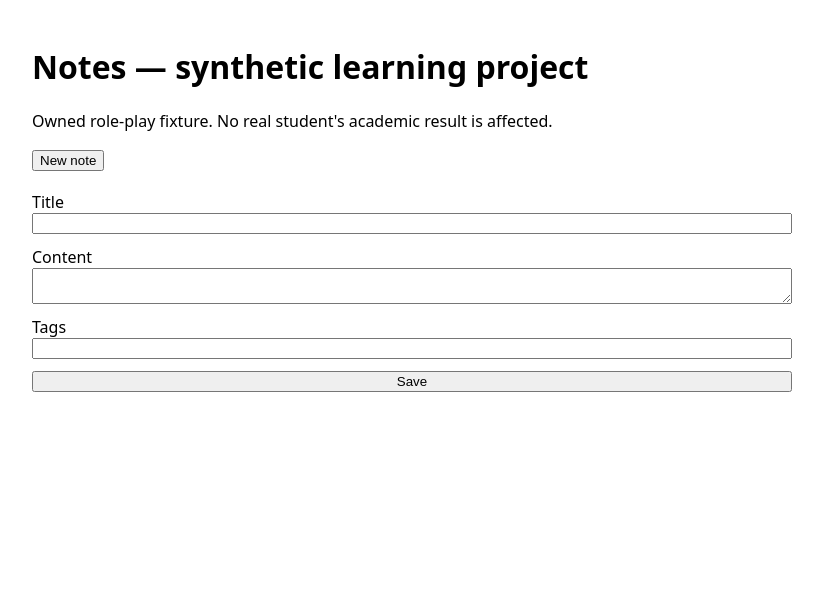
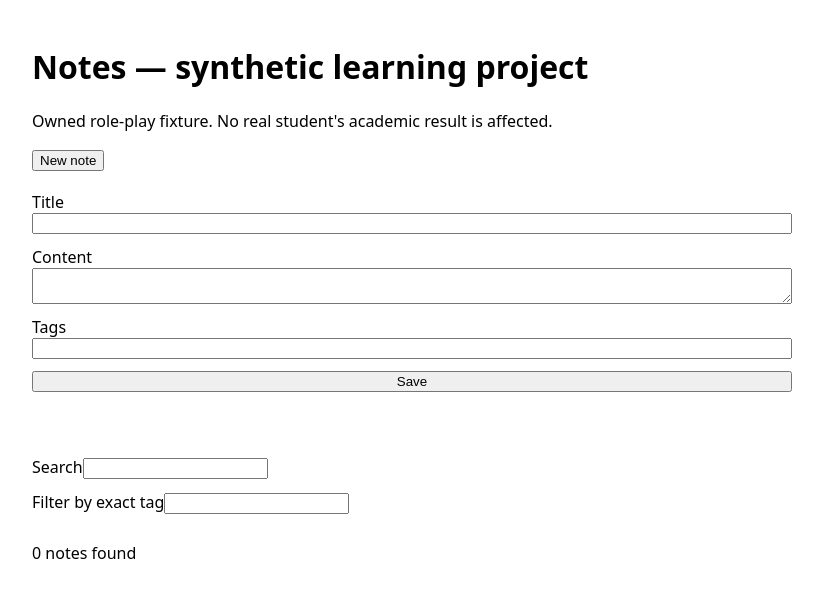
Before and after one commit to hbuivanhoi6-stack/vintern-so-tay-hoc-tap-ca-nhan-qa-aurora-thuc-hanh-va-ban-g-20261022-db9f98e8, a React (Vite) app: page / in a window 1280 px wide. Shown: the top 598 px of the page, without its empty margins (228-1051 px from the left). Built offline with nearby package versions, Linux system fonts and the light colour scheme.

Commit message:
LEARNNOTESV1P4-110: combine search and tag filters; confirm deletion

```diff
--- a/src/main.tsx
+++ b/src/main.tsx
@@ -2,7 +2,7 @@ import React, { useState } from 'react';
 import { createRoot } from 'react-dom/client';
 import { decodeNotes, encodeNotes, makeNote, filterNotes } from './model.js';
 
-const STAGE = 2;
+const STAGE = 3;
 const KEY = 'vintern.qa.notes.v1';
 type Note = { id: string; title: string; content: string; tags: string[]; createdAt: string; updatedAt: string };
 function loadNotes(): { notes: Note[]; issue: string } {
```
